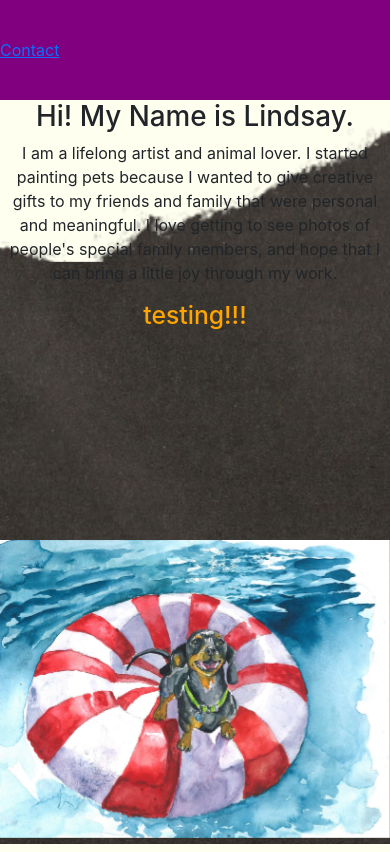
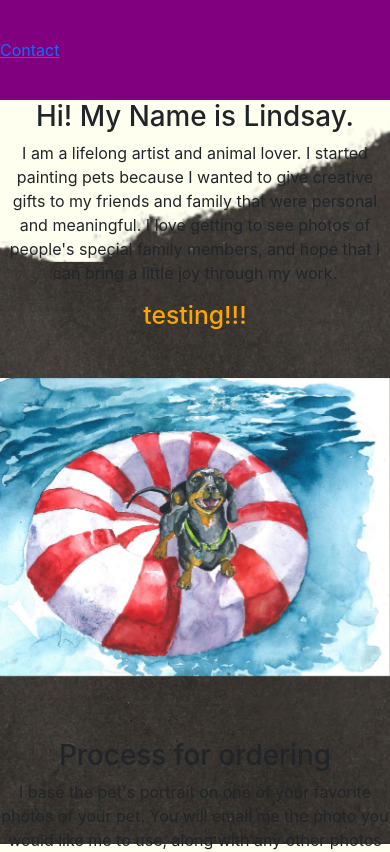
Before and after one commit to lindsay-henderson/paint-all-the-dogs, a React (Create React App) app: page / in a window 390 px wide. Shown: the top 852 px of the page. Built offline with nearby package versions, Linux system fonts and the light colour scheme.

Commit message:
adjust mycarousel div to mobile first height

```diff
--- a/src/styles/portraits.css
+++ b/src/styles/portraits.css
@@ -1,9 +1,11 @@
 #myCarousel {
-  height: 700px;
+  height: 400px;
   display: flex;
   justify-content: center;
-  align-items: center;
+}
 
+.carousel-inner {
+  height: 400px;
 }
 
 .img-frame {
@@ -13,6 +15,7 @@
 }
 
 img {
+  margin: 10%;
   max-width: 700px;
   height: auto;
 }
```
